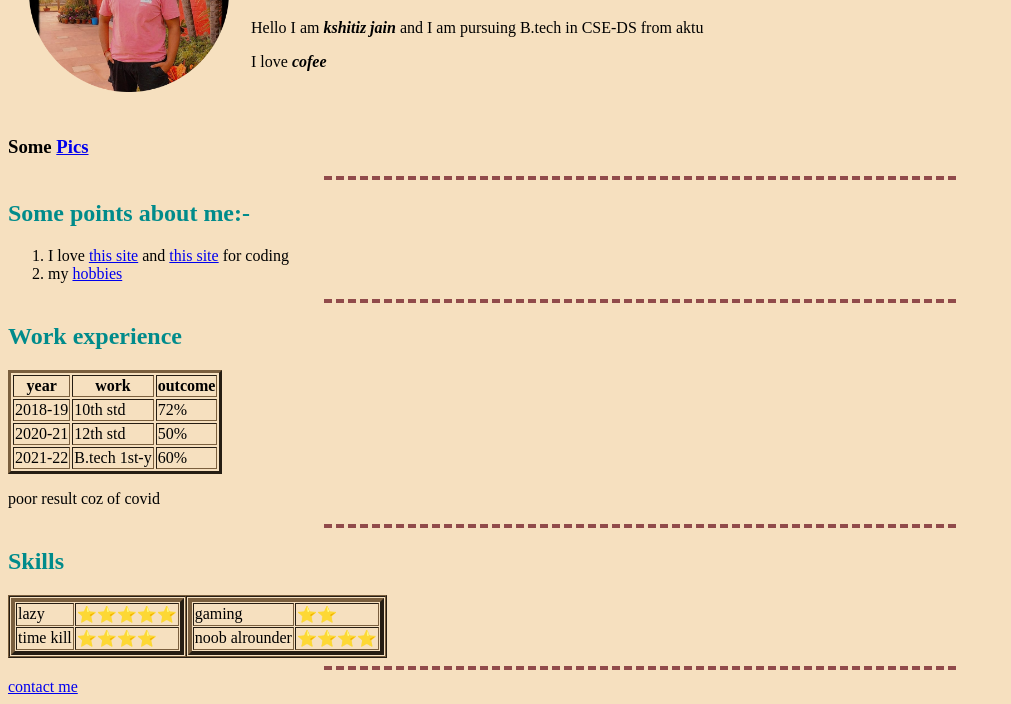
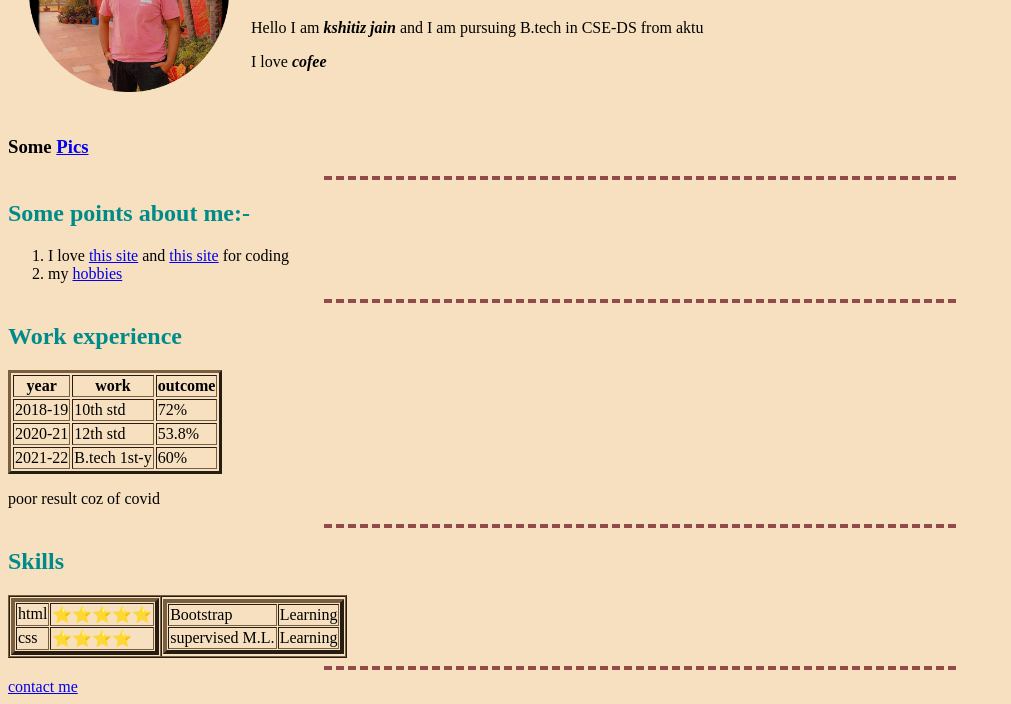
Before and after one commit to HeliosHorizon/mock-site, a plain HTML site: page index.html in a window 1280 px wide. Shown: the part 137-841 px from the top of the page, without its empty margins (0-1011 px from the left). Drawn offline with Linux system fonts and the light colour scheme.

Commit message:
skill update

```diff
--- a/index.html
+++ b/index.html
@@ -42,7 +42,7 @@
           <tr>
             <td>2020-21</td>
             <td>12th std</td>
-            <td>50%</td>
+            <td>53.8%</td>
           </tr>
           <tr>
             <td>2021-22</td>
@@ -60,16 +60,16 @@
             <td>
             <table border="4" cellspacing="1">
               <tbody>
-                  <tr><td>lazy</td><td>⭐⭐⭐⭐⭐</td></tr>
-                  <tr><td>time kill</td><td>⭐⭐⭐⭐</td></tr>
+                  <tr><td>html</td><td>⭐⭐⭐⭐⭐</td></tr>
+                  <tr><td>css</td><td>⭐⭐⭐⭐</td></tr>
               </tbody>
             </table>
             </td>
             <td>
               <table border="4"  cellspacing="1">
                 <tbody>
-                    <tr><td>gaming</td><td>⭐⭐</td></tr>
-                    <tr><td>noob alrounder</td><td>⭐⭐⭐⭐</td></tr>
+                    <tr><td>Bootstrap</td><td>Learning</td></tr>
+                    <tr><td>supervised M.L.</td><td>Learning</td></tr>
                 </tbody>
               </table>
             </body>
```
